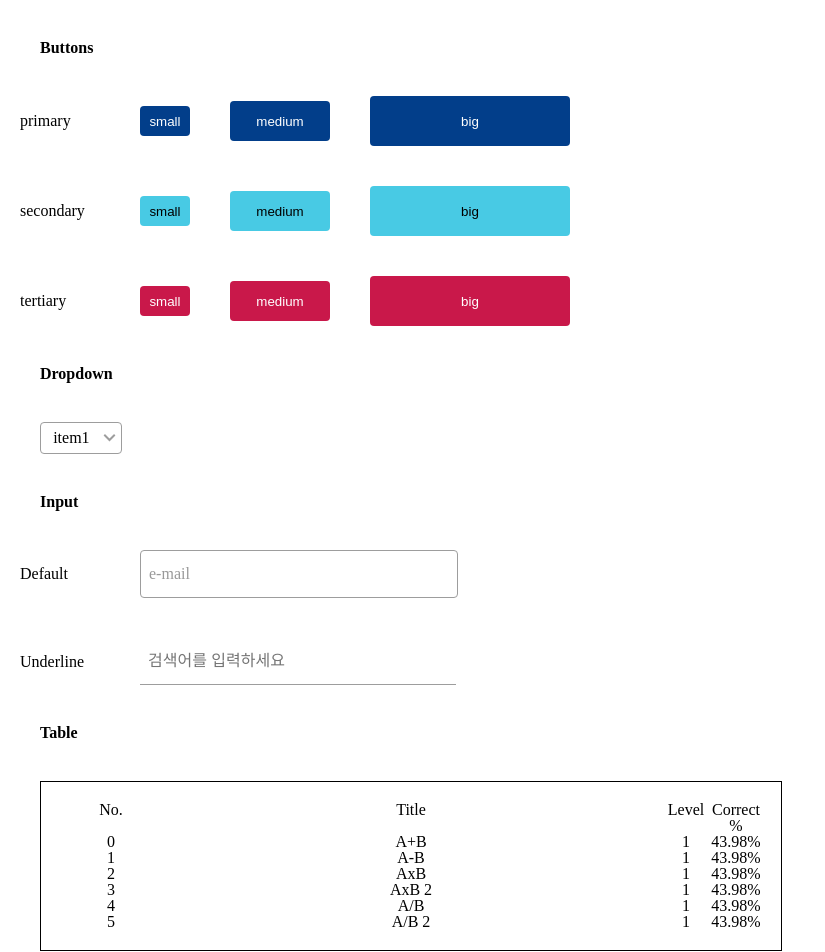
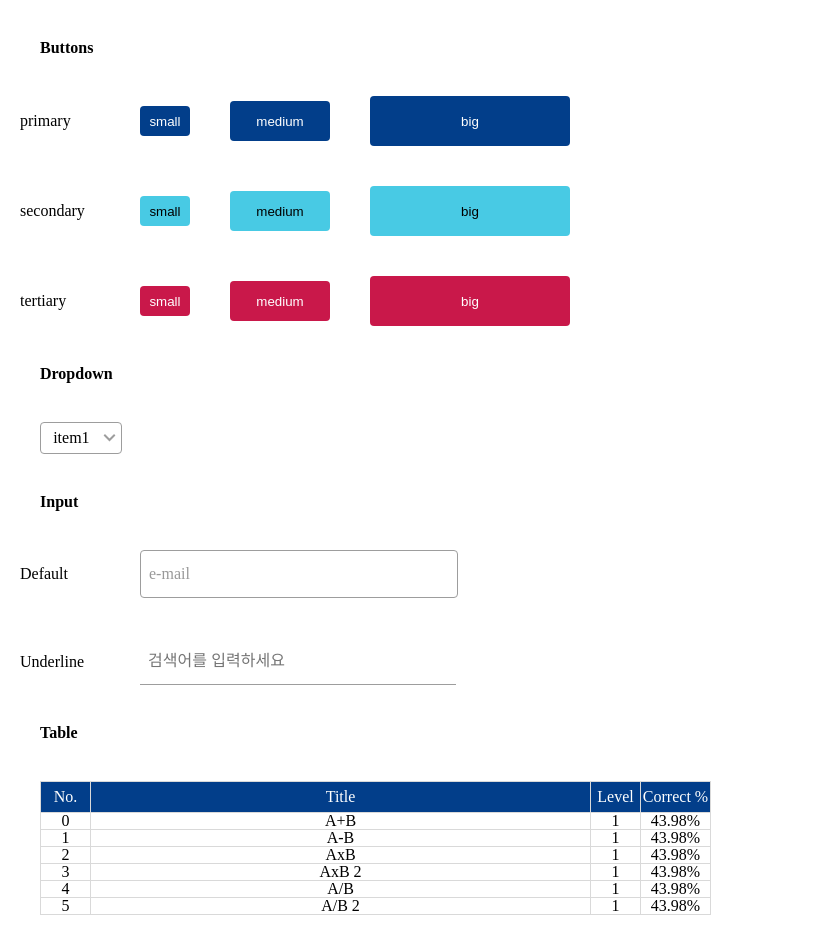
Before and after one commit to cotae-platform/cotae-ui, a React (Create React App) app: page /design-example in a window 1280 px wide. Shown: the top 952 px of the page, without its empty margins (0-825 px from the left). Built offline with nearby package versions, Linux system fonts and the light colour scheme.

Commit message:
style : add Table color

```diff
--- a/src/App.tsx
+++ b/src/App.tsx
@@ -4,13 +4,13 @@ import { Global, ThemeProvider } from '@emotion/react';
 import HomePage from '@src/pages/Home';
 import DesignExamplePage from '@src/pages/DesignExample';
 
-import { resetStyle } from '@src/styles/reset';
+import globalCss from '@src/styles/globalCss';
 import { globalTheme } from '@src/styles/themes/globalTheme';
 
 function App() {
   return (
     <BrowserRouter>
-      <Global styles={resetStyle} />
+      <Global styles={globalCss} />
       <ThemeProvider theme={globalTheme}>
         <Routes>
           <Route path="/" element={<HomePage />} />
--- a/src/components/basic/Table/index.tsx
+++ b/src/components/basic/Table/index.tsx
@@ -7,9 +7,7 @@ interface Props {
 }
 
 function Table({ columns, data }: Props) {
-  return (
-    <RCTable columns={columns} data={data} style={{ border: '1px solid black', padding: '20px' }} />
-  );
+  return <RCTable columns={columns} data={data} />;
 }
 
 export default Table;
--- a/src/designExamples/Table.tsx
+++ b/src/designExamples/Table.tsx
@@ -9,7 +9,7 @@ function TableExample() {
       title: 'No.',
       dataIndex: 'number',
       key: 'number',
-      width: 100,
+      width: 50,
       align: 'center',
     },
     {
@@ -30,7 +30,7 @@ function TableExample() {
       title: 'Correct %',
       dataIndex: 'correctRate',
       key: 'correctRate',
-      width: 50,
+      width: 70,
       align: 'center',
     },
   ];
--- /dev/null
+++ b/src/styles/globalCss.ts
@@ -0,0 +1,12 @@
+import { css } from '@emotion/react';
+import { resetStyle } from './reset';
+import { fontGlobalCss } from './font';
+import { tableGlobalCss } from './table';
+
+const globalCss = css`
+  ${resetStyle};
+  ${fontGlobalCss};
+  ${tableGlobalCss};
+`;
+
+export default globalCss;
--- /dev/null
+++ b/src/styles/table.ts
@@ -0,0 +1,22 @@
+import { css } from '@emotion/react';
+
+const tableGlobalCss = css`
+  th {
+    border: 1px solid #d9d9d9;
+  }
+  td {
+    border: 1px solid #d9d9d9;
+  }
+  /*
+  tr:nth-child(even) {
+    background-color: pink;
+  } */
+  thead {
+    background-color: #023e8a;
+    color: white;
+    height: 30px;
+    line-height: 30px;
+  }
+`;
+
+export { tableGlobalCss };
```
